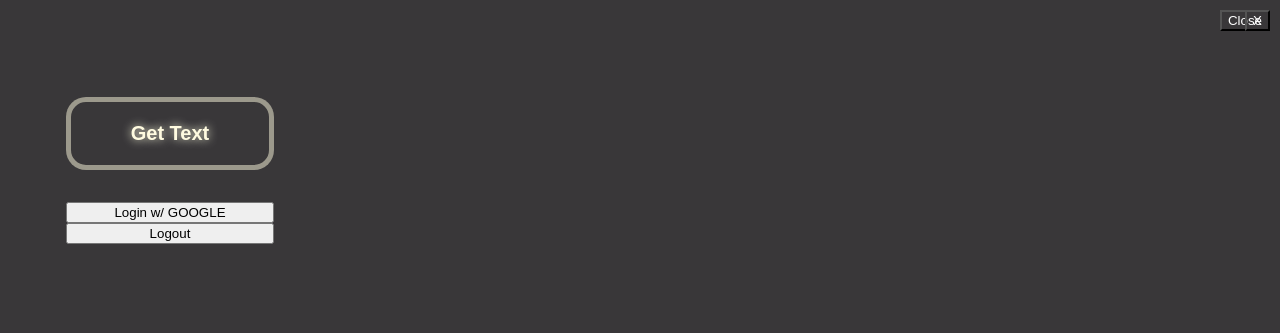
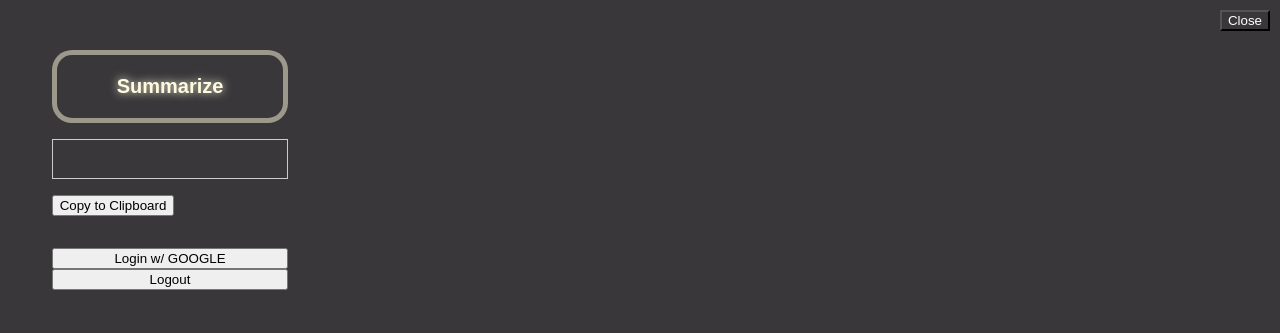
Before and after one commit to cdswpv/NoteWise, a website built with webpack: page popup.html in a window 1280 px wide. Built offline with nearby package versions, Linux system fonts and the light colour scheme.

Commit message:
UI/API Updates
Added Copy button, added some formatting in the UI we can mess with and Added in GPT 4 with better prompt for the api

```diff
--- a/popup.css
+++ b/popup.css
@@ -62,3 +62,13 @@ body h1
     right: 10px;
 
 }
+
+
+
+#summary {
+  max-height: 200px;
+  overflow-y: auto;
+  white-space: pre-wrap;
+  border: 1px solid #ccc;
+  padding: 10px;
+}
--- a/popup.html
+++ b/popup.html
@@ -4,16 +4,18 @@
   <link rel="stylesheet" href="popup.css" />
 </head>
 <body>
-  <button id="myButton">Get Text</button>
+  <button id="myButton">Summarize</button>
   <button id="x">Close</button>
-  <div id="summary">
+
+  <div >
+    <p id = "summary"> </p>
+    <button id="copyButton">Copy to Clipboard</button>
 
   </div>
   <!-- Include the bundled JavaScript file from the 'dist' directory and specify type as module -->
   <script type="module" src="dist/content.bundle.js"></script>
   <script type="module" src="dist/background.bundle.js"></script>
-    <button id ="x">X</button>
-    <a class = "start-button"  href="mainApp.html">
+     <a class = "start-button"  href="mainApp.html">
     </a>
     <p id="demo"></p>
     <button id = "Login">Login w/ GOOGLE</button>
```
Also changed, not shown: content.js (+23 -3 lines), dist/background.bundle.js, dist/content.bundle.js, 5 other files.
